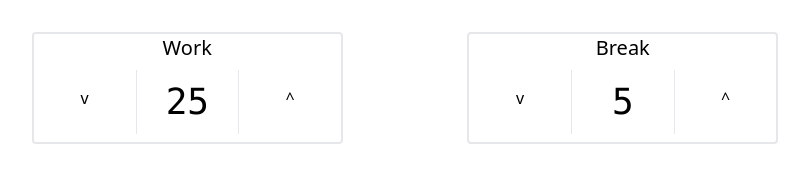
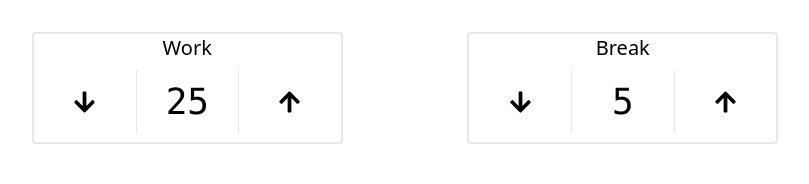
Before and after one commit to harmolipi/25-plus-5-clock, a React (Create React App) app: page / in a window 1280 px wide. Shown: the part 224-408 px from the top of the page, without its empty margins (235-1044 px from the left). Built offline with nearby package versions, Linux system fonts and the light colour scheme.

Commit message:
Changed arrows to fontawesome icons

```diff
--- a/src/components/TimeSet.js
+++ b/src/components/TimeSet.js
@@ -1,3 +1,6 @@
+import { FontAwesomeIcon } from '@fortawesome/react-fontawesome';
+import { faArrowUp, faArrowDown } from '@fortawesome/free-solid-svg-icons';
+
 const TimeSet = ({ isWork, time, increment, decrement }) => {
   const workSettings = {
     title: 'Work',
@@ -38,10 +41,10 @@ const TimeSet = ({ isWork, time, increment, decrement }) => {
         <div className="px-2 basis-full">
           <button
             id={selectorSettings.decrementId}
-            className="text-center py-4 w-full hover:bg-gray-200 rounded"
+            className="text-center text-2xl py-4 w-full hover:bg-gray-200 rounded"
             onClick={() => decrement(time, isWork)}
           >
-            v
+            <FontAwesomeIcon icon={faArrowDown} />
           </button>
         </div>
         <span
@@ -53,10 +56,10 @@ const TimeSet = ({ isWork, time, increment, decrement }) => {
         <div className="px-2 basis-full">
           <button
             id={selectorSettings.incrementId}
-            className="text-center py-4 w-full hover:bg-gray-200 rounded"
+            className="text-center text-2xl py-4 w-full hover:bg-gray-200 rounded"
             onClick={() => increment(time, isWork)}
           >
-            ^
+            <FontAwesomeIcon icon={faArrowUp} />
           </button>
         </div>
       </div>
```
